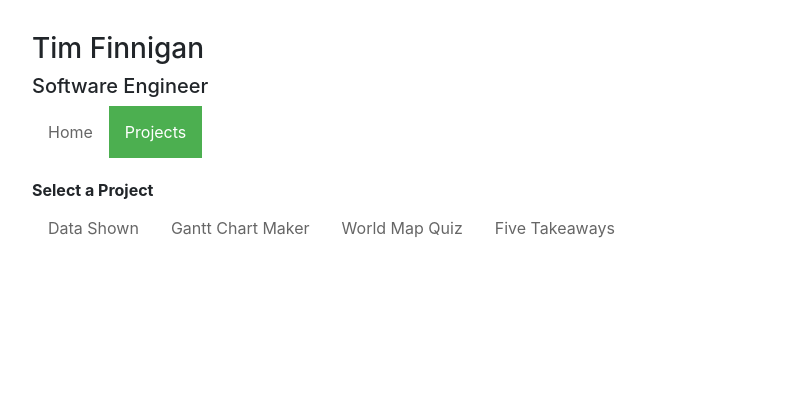
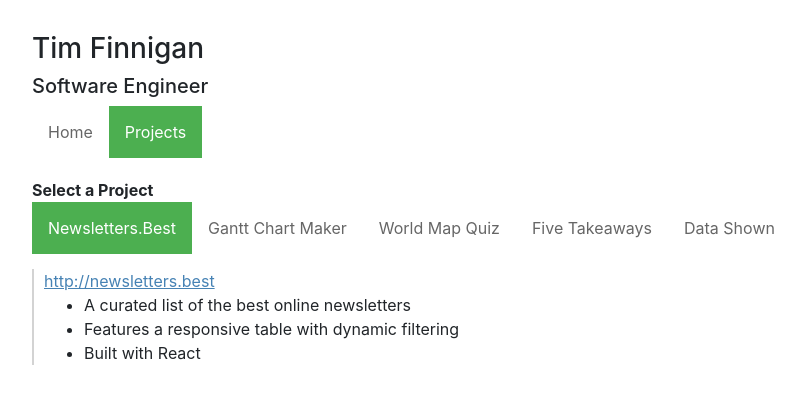
Before and after one commit to TimFinnigan/tim-finnigan-homepage, a React (Create React App) app: page /projects/newsletters in a window 1280 px wide. Shown: the top 404 px of the page, without its empty margins (0-805 px from the left). Built offline with nearby package versions, Linux system fonts and the light colour scheme.

Commit message:
update projects

```diff
--- a/src/index.js
+++ b/src/index.js
@@ -42,7 +42,7 @@ const routing = (
       </ul>
       <Switch>
         <Route exact path="/" component={App} />
-        <Redirect exact from="/projects" to="/projects/datashown" />
+        <Redirect exact from="/projects" to="/projects/newsletters" />
         <Route path="/projects" component={Projects} />
         <Route path="/about" component={About} />
         <Route path="/todo" component={Todo} />
--- a/src/projects.js
+++ b/src/projects.js
@@ -1,6 +1,23 @@
 import React from "react";
 import { Route, NavLink } from "react-router-dom";
 // const Project = ({ match }) => <p>{match.params.id}</p>;
+const Newsletters = ({ match }) => (
+  <div className="project-description">
+    <a
+      href="http://newsletters.best"
+      target="_blank"
+      rel="noopener noreferrer"
+      className="project-link"
+    >
+      http://newsletters.best
+    </a>
+    <ul>
+      <li>A curated list of the best online newsletters</li>
+      <li>Features a responsive table with dynamic filtering</li>
+      <li>Built with React</li>
+    </ul>
+  </div>
+);
 const Data = ({ match }) => (
   <div className="project-description">
     <a
@@ -14,7 +31,7 @@ const Data = ({ match }) => (
     <ul>
       <li>Visual essays covering a variety of topics</li>
       <li>Features business analytics and trends</li>
-      <li>Built using Angular and Chart.js</li>
+      <li>Built with Angular and Chart.js</li>
     </ul>
     <i>Note: this site is still being developed</i>
   </div>
@@ -32,7 +49,7 @@ const Gantt = ({ match }) => (
     <ul>
       <li>A tool for easily creating Gantt charts</li>
       <li>Helps managers estimate developer schedules</li>
-      <li>Built using Highcharts.js</li>
+      <li>Built with Highcharts.js</li>
     </ul>
   </div>
 );
@@ -49,7 +66,7 @@ const Map = ({ match }) => (
     <ul>
       <li>Guessing game to help learn geography</li>
       <li>Random country is chosen each time</li>
-      <li>Built using Amcharts.js</li>
+      <li>Built with Amcharts.js</li>
     </ul>
   </div>
 );
@@ -78,8 +95,8 @@ class Projects extends React.Component {
       <div className="project-container">
         <strong>Select a Project</strong>
         <ul className="nav-links">
-          <li>
-            <NavLink to="/projects/datashown">Data Shown</NavLink>
+        <li>
+            <NavLink to="/projects/newsletters">Newsletters.Best</NavLink>
           </li>
           <li>
             <NavLink to="/projects/ganttchartmaker">Gantt Chart Maker</NavLink>
@@ -90,12 +107,17 @@ class Projects extends React.Component {
           <li>
             <NavLink to="/projects/fivetakeaways">Five Takeaways</NavLink>
           </li>
+          <li>
+            <NavLink to="/projects/datashown">Data Shown</NavLink>
+          </li>
         </ul>
         {/* <Route path="/projects/:id" component={Project} /> */}
-        <Route exact path="/projects/datashown" component={Data} />
+        <Route exact path="/projects/newsletters" component={Newsletters} />
         <Route exact path="/projects/ganttchartmaker" component={Gantt} />
         <Route exact path="/projects/worldmapquiz" component={Map} />
         <Route exact path="/projects/fivetakeaways" component={Takeaways} />
+        <Route exact path="/projects/datashown" component={Data} />
+
       </div>
     );
   }
```
